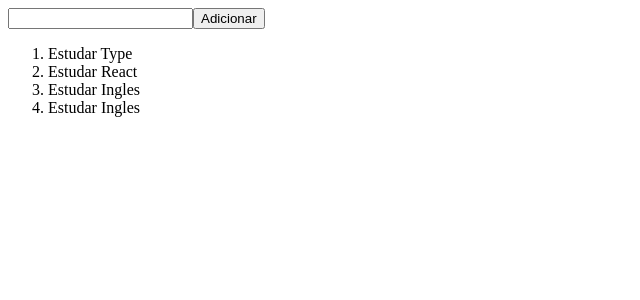
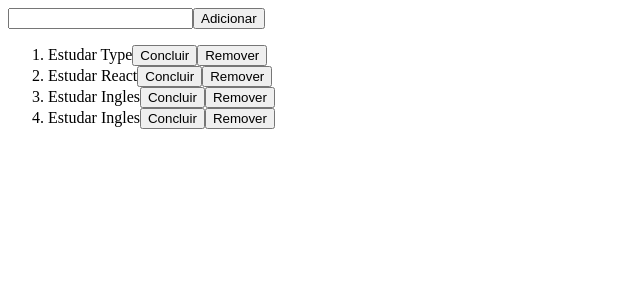
Before and after one commit to RenataPamby/PrimeiroReact, a React (Vite) app in the folder primeiro-react/: page / in a window 1280 px wide. Shown: the top 300 px of the page, without its empty margins (0-640 px from the left). Built offline with nearby package versions, Linux system fonts and the light colour scheme.

Commit message:
Removendo item da lista e marcando como Concluido

```diff
--- a/primeiro-react/src/App.tsx
+++ b/primeiro-react/src/App.tsx
@@ -4,10 +4,10 @@ import { useState } from "react"
 export function App() {
   const [value, setValue] = useState('');
   const [list, setList] = useState([
-    { id: '1', label: 'Estudar Type', },
-    { id: '2', label: 'Estudar React', },
-    { id: '3', label: 'Estudar Ingles', },
-    { id: '4', label: 'Estudar Ingles', },
+    { id: '1', label: 'Estudar Type', complite: false,},
+    { id: '2', label: 'Estudar React', complite: false,},
+    { id: '3', label: 'Estudar Ingles', complite: false,},
+    { id: '4', label: 'Estudar Ingles', complite: false,},
   ]);
 
   return (
@@ -19,7 +19,7 @@ export function App() {
         />
          {/*(...list) tras tudo o que tinha antes na lsita*/}
         <button
-          onClick={() => {setList([...list, { id: (list.length+1).toString(), label: value} ]);
+          onClick={() => {setList([...list, { id: (list.length+1).toString(), label: value, complite: false} ]);
           setValue('')
           }}>
           Adicionar
@@ -33,6 +33,23 @@ export function App() {
           {list.map((listItem) => (
             <li key={listItem.id}>
               {listItem.label}
+              {listItem.complite ? ' Concluido ' : ''}
+
+              <button
+                onClick={() => setList(
+                  [...list.map(item =>
+                    ({ ...item, complite: item.id === listItem.id ? true : item.complite}))
+                  ])}
+              >
+                Concluir
+              </button>
+              {/*filtra o intem para os itens que forem direfentes
+                deste item.id eles irão permanecer*/}
+              <button
+                onClick={() => setList([...list.filter(item => item.id !== listItem.id) ])}
+              >
+                Remover
+              </button>
             </li>
           ))}
         </ol>
```
